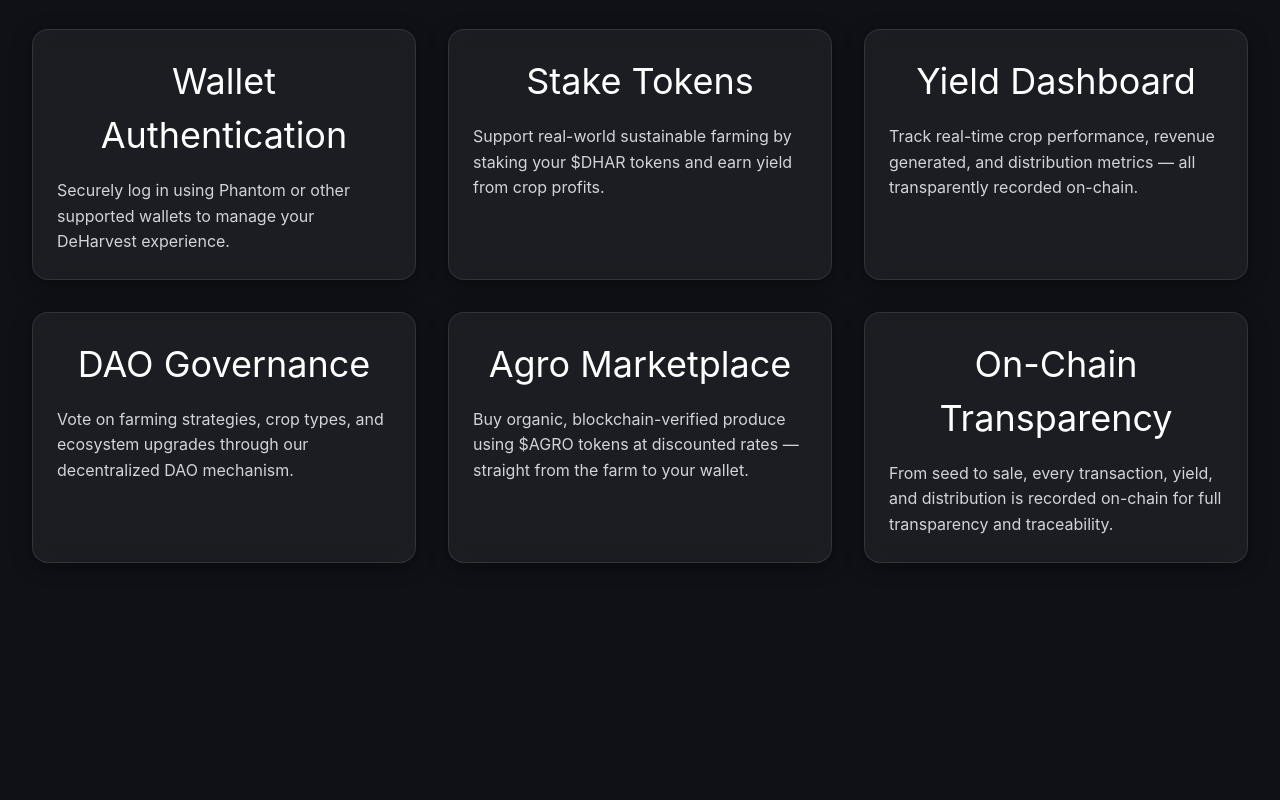
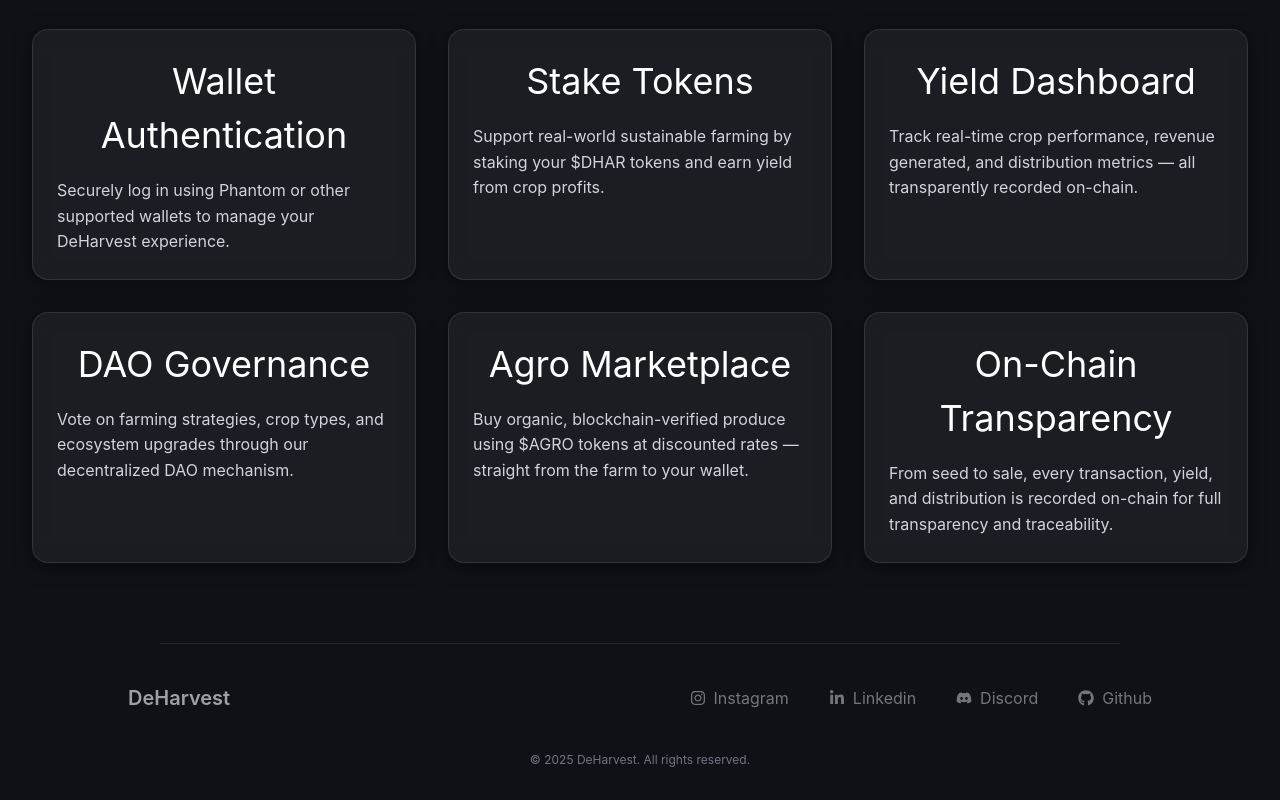
Before and after one commit to SSameer20/DeFarm, a React (Vite) app in the folder client/: page / in a window 1280 px wide. Shown: the part 931-1731 px from the top of the page. Before the commit the page ends 1542 px from the top, so only its background shows below. Built offline with nearby package versions, Linux system fonts and the light colour scheme.

Commit message:
footer with social inks

```diff
--- a/client/src/components/Footer.jsx
+++ b/client/src/components/Footer.jsx
@@ -1,5 +1,41 @@
 import { socialLinks } from "../utils/types";
 
 export default function Footer() {
-  return <footer className="w-1/2 bg-red-200"></footer>;
+  return (
+    <footer
+      className="w-full flex flex-col items-center px-4 py-6 bg-transparent gap-10"
+      style={{ paddingBottom: "2rem", paddingTop: "2rem" }}
+    >
+      <div className="w-3/4 border-b border-gray-800" />
+      <div className="flex flex-col md:flex-row justify-between items-center w-full max-w-5xl gap-4 mt-10">
+        <p className="text-xl font-semibold text-white opacity-60 hover:opacity-100 ">
+          <a href="/">DeHarvest</a>
+        </p>
+        <div className="flex flex-col items-center gap-10 opacity-70">
+          <div className="flex items-center gap-10">
+            {socialLinks?.map((link) => (
+              <a
+                key={link.name}
+                href={link.url}
+                target="_blank"
+                rel="noopener noreferrer"
+                className="opacity-60 hover:opacity-100 transition duration-300 text-white cursor-pointer"
+                aria-label={link.name}
+              >
+                <span className="flex items-center gap-2 justify-center">
+                  <link.icon /> {link.name}
+                </span>
+              </a>
+            ))}
+          </div>
+        </div>
+        {/* <p className="text-sm text-gray-500 opacity-70">
+          Powered by 0xLabs-Org
+        </p> */}
+      </div>
+      <span className="mt-4 text-xs text-gray-400 opacity-70 text-center">
+        &copy; {new Date().getFullYear()} DeHarvest. All rights reserved.
+      </span>
+    </footer>
+  );
 }
--- a/client/src/utils/types.js
+++ b/client/src/utils/types.js
@@ -1,3 +1,10 @@
+import {
+  FaXTwitter,
+  FaInstagram,
+  FaLinkedinIn,
+  FaDiscord,
+  FaGithub,
+} from "react-icons/fa6";
 export const features = [
   {
     title: "Wallet Authentication",
@@ -39,15 +46,23 @@
 
 export const socialLinks = [
   {
-    name: "x",
-    link: "https://github.com/0xLabs-org/DeHarvest",
+    name: "Instagram",
+    link: "https://www.instagram.com/deharvest_",
+    icon: FaInstagram,
   },
   {
-    name: "instagram",
-    link: "https://www.instagram.com/deharvest_",
+    name: "Linkedin",
+    link: "https://www.linkedin.com/company/99176972/",
+    icon: FaLinkedinIn,
   },
   {
-    name: "linkedin",
-    link: "https://www.linkedin.com/company/99176972/",
+    name: "Discord",
+    link: "https://discord.gg/SkE8mZ87",
+    icon: FaDiscord,
+  },
+  {
+    name: "Github",
+    link: "https://github.com/0xLabs-org/DeHarvest",
+    icon: FaGithub,
   },
 ];
```
